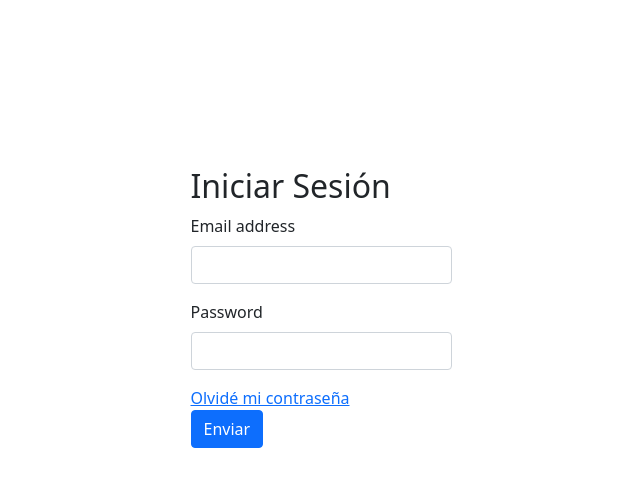
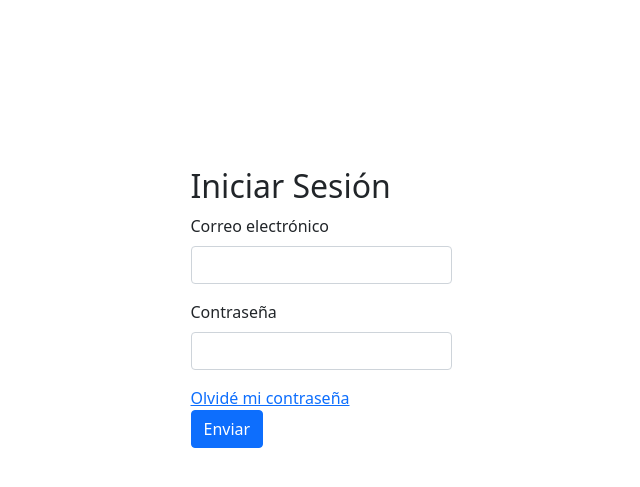
Before and after one commit to IvanRamos592/correo-token, a PHP site: page /sistema-token/login.php in a window 1280 px wide. Shown: the top 487 px of the page, without its empty margins (319-959 px from the left). Run offline with PHP 8.4, Linux system fonts and the light colour scheme.

Commit message:
Update login.php

```diff
--- a/login.php
+++ b/login.php
@@ -14,12 +14,12 @@
             <form class="col-3" method="POST" action="./php/login.php">
                 <h2>Iniciar Sesión</h2>
                 <div class="mb-3">
-                    <label for="exampleInputEmail1" class="form-label">Email address</label>
+                    <label for="exampleInputEmail1" class="form-label">Correo electrónico</label>
                     <input type="email" class="form-control" id="exampleInputEmail1" aria-describedby="emailHelp" name="email">
 
                 </div>
                 <div class="mb-3">
-                    <label for="exampleInputPassword1" class="form-label">Password</label>
+                    <label for="exampleInputPassword1" class="form-label">Contraseña</label>
                     <input type="password" class="form-control" id="exampleInputPassword1" name="pass">
 
                 </div>
```
